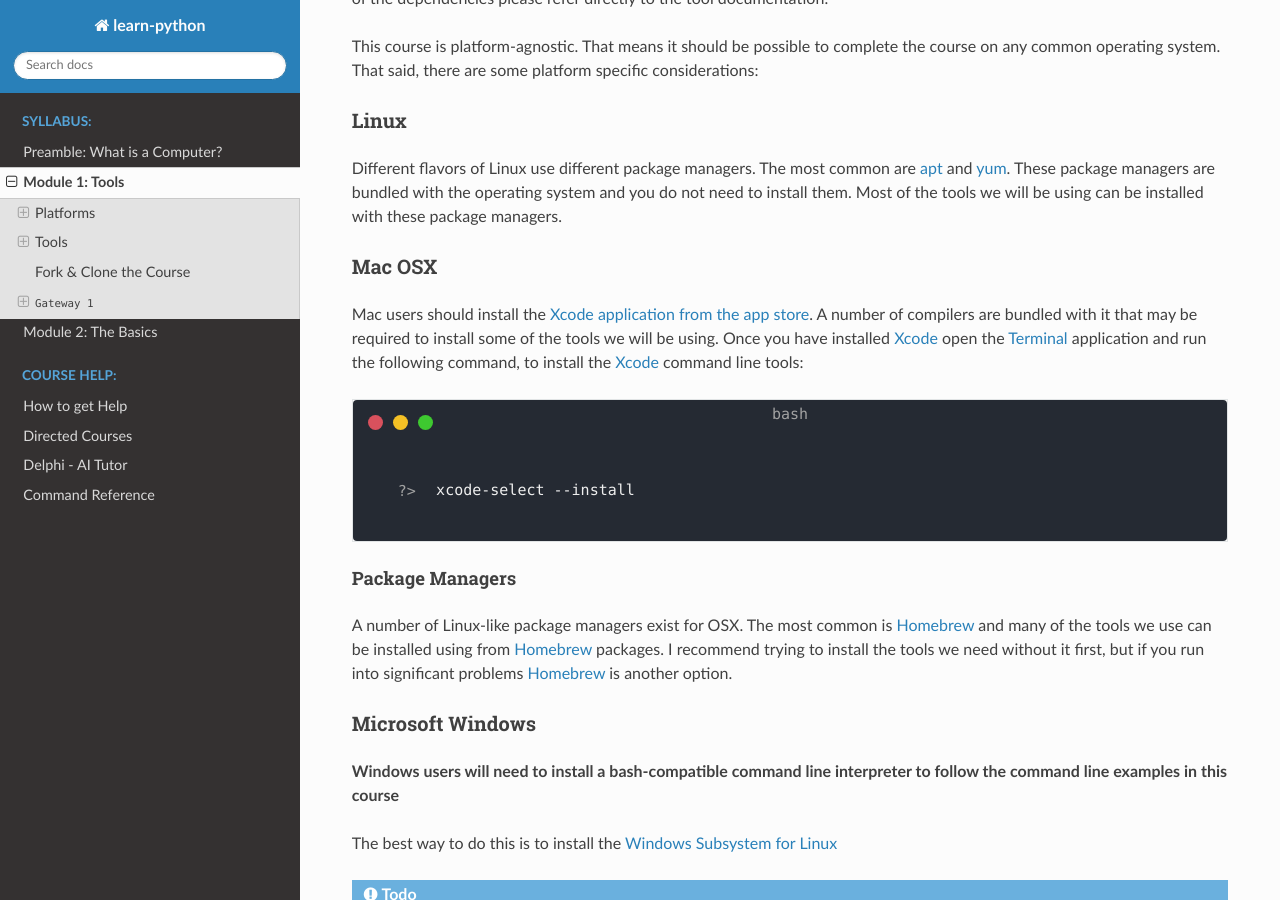
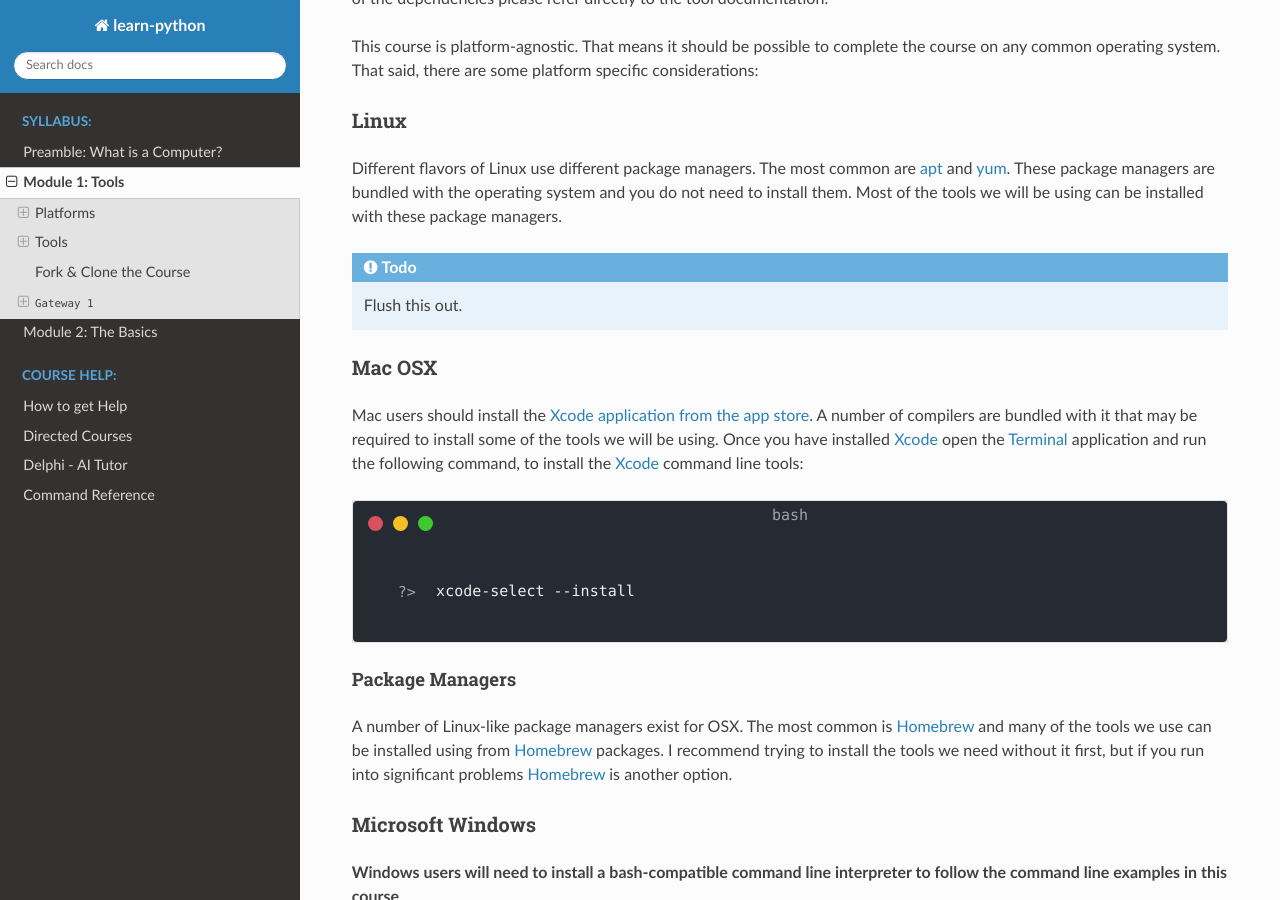
Before and after one commit to bckohan/learn-python, a Sphinx documentation site: the page built from docs/source/module1.rst, in a window 1280 px wide and 900 px high, scrolled down 1122 px. Built offline with Sphinx 7.4.7 and the Read the Docs theme 2.0.0, drawn with Linux system fonts in a browser that asks for light colours; cross-references to code outside the pages are shown as plain code.

```diff
--- a/docs/source/module1.rst
+++ b/docs/source/module1.rst
@@ -61,6 +61,10 @@
 Different flavors of Linux use different package managers. The most common are `apt <https://en.wikipedia.org/wiki/APT_(software)>`_
 and `yum <https://en.wikipedia.org/wiki/Yellowdog_Updater,_Modified>`_. These package managers are bundled with the operating system
 and you do not need to install them. Most of the tools we will be using can be installed with these package managers.
+
+.. todo::
+
+  Flush this out.
 
 Mac OSX
 -------
```
Also changed, not shown: docs/source/favicon.ico, docs/source/logo.svg.
